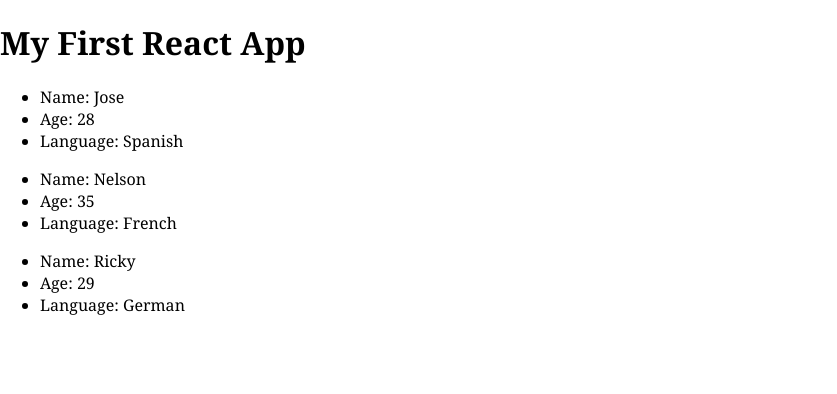
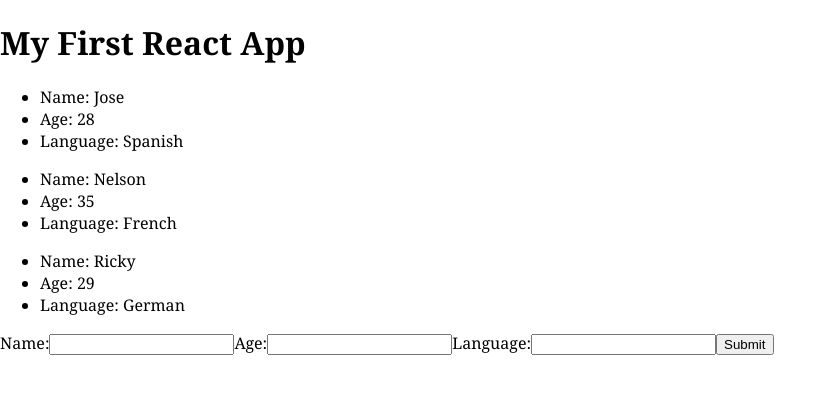
Before and after one commit to Exia01/React, a React (Create React App) app in the folder firstApp/client/: page / in a window 1280 px wide. Shown: the top 394 px of the page, without its empty margins (0-837 px from the left). Built offline with nearby package versions, Linux system fonts and the light colour scheme.

Commit message:
finished lsson 17

```diff
--- a/firstApp/client/src/App.js
+++ b/firstApp/client/src/App.js
@@ -2,6 +2,7 @@
 import './App.css';
 
 import Ninjas from './components/NinjasComponent/Ninjas';
+import AddNinja from './components/addNinjaComponent/addNinja'
 /* This app component is connected to the index.js
 On the render return, we can only have one "div returning"
 However, we can still embed divs inside of it.
@@ -25,7 +26,8 @@
         return (
             <div className="App">
                 <h1>My First React App</h1>
-                <Ninjas people={this.state.ninjas}/>
+                <Ninjas people={this.state.ninjas} />
+                <AddNinja/>
             </div>
         );
     }
--- /dev/null
+++ b/firstApp/client/src/components/addNinjaComponent/addNinja.js
@@ -0,0 +1,39 @@
+/* This is a containerComponent since it stores a State */
+import React, { Component } from 'react';
+
+class AddNinja extends Component {
+  state = {
+    name: '',
+    age: '',
+    language: ''
+  };
+  /* This metho is handling all changes in the form */
+  handleChange = e => {
+    this.setState({
+      /* THis is targeting the id of each form */
+      [e.target.id]: e.target.value
+    });
+  };
+  handleSubmit = e => {
+    e.preventDefault();
+    console.log(this.state);
+  };
+
+  render() {
+    return (
+      <div>
+        <form onSubmit={this.handleSubmit}>
+          Name:
+          <input type="text" id="name" onChange={this.handleChange} />
+          Age:
+          <input type="text" id="age" onChange={this.handleChange} />
+          Language:
+          <input type="text" id="language" onChange={this.handleChange} />
+          <button>Submit</button>
+        </form>
+      </div>
+    );
+  }
+}
+
+export default AddNinja;
```
